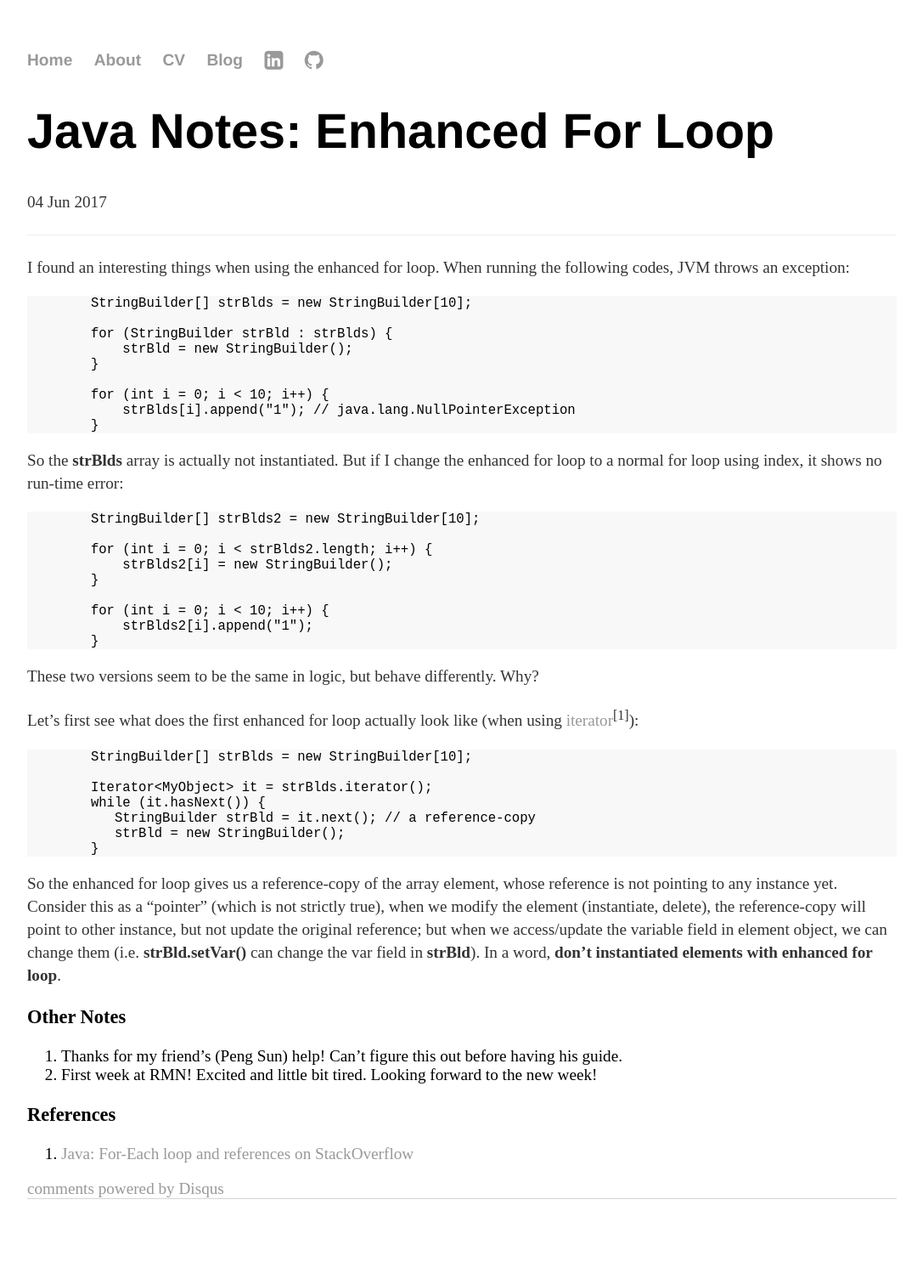
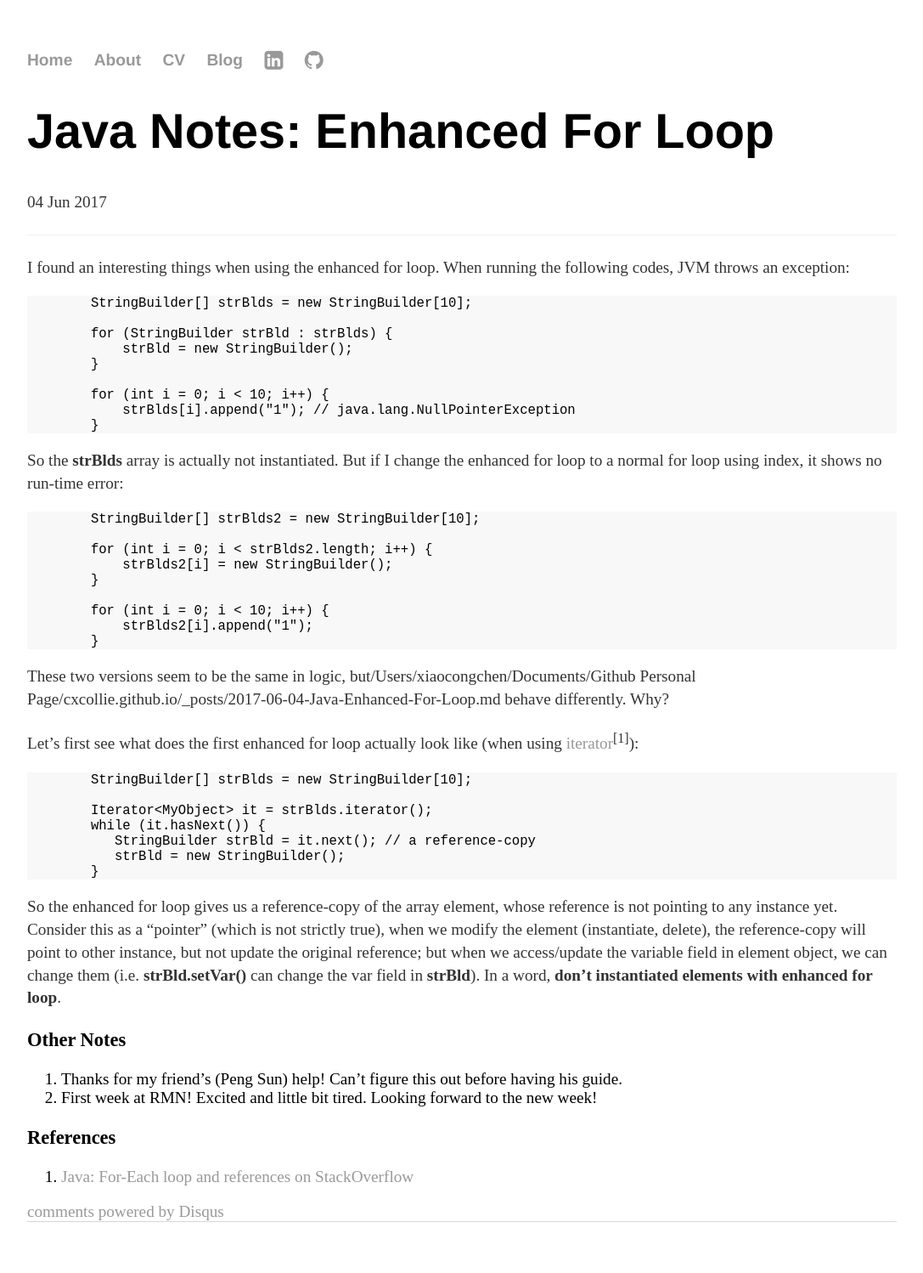
Before and after one commit to cxcollie/cxcollie.github.io, a Jekyll site: the page built from _posts/2017-06-04-Java-Enhanced-For-Loop.md, in a window 1280 px wide. Shown: the whole page at 85% size, without its empty margins (96-1183 px from the left). Built offline with Jekyll 4.4.1, drawn with Linux system fonts in a browser that asks for light colours; comment, search, counter and statistics services are not loaded; before the commit the page ends 1471 px from its top, so only the background shows below that.

Commit message:
Updated post 17-06-24 on 06-27

````diff
--- a/_posts/2017-06-04-Java-Enhanced-For-Loop.md
+++ b/_posts/2017-06-04-Java-Enhanced-For-Loop.md
@@ -36,7 +36,7 @@ So the **strBlds** array is actually not instantiated. But if I change the enhan
 	}
 ```
 
-These two versions seem to be the same in logic, but behave differently. Why?
+These two versions seem to be the same in logic, but/Users/xiaocongchen/Documents/Github Personal Page/cxcollie.github.io/_posts/2017-06-04-Java-Enhanced-For-Loop.md behave differently. Why?
 
 Let's first see what does the first enhanced for loop actually look like (when using <a href="https://stackoverflow.com/questions/9305632/java-for-each-loop-and-references">iterator</a><sup>[1]</sup>):
 
````
Also changed, not shown: _posts/2017-06-24-Experience-from-Internship.md (+8 -0 lines).
